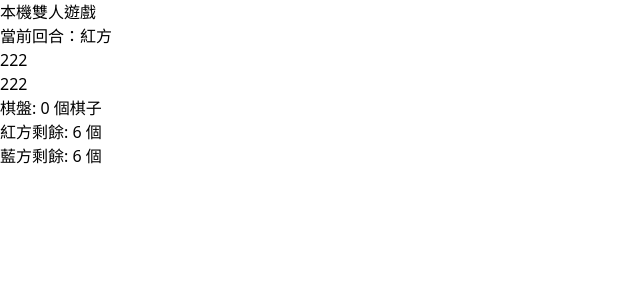
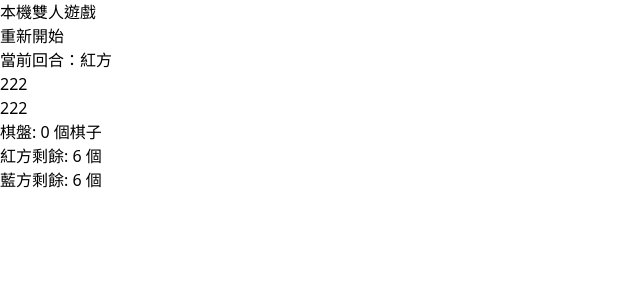
Before and after one commit to sexyoung/yumyum, a React (Vite) app in the folder packages/web/: page /local in a window 1280 px wide. Shown: the top 300 px of the page, without its empty margins (0-640 px from the left). Built offline with nearby package versions, Linux system fonts and the light colour scheme.

Commit message:
refactor: using lib/storage function :sheep:

```diff
--- a/packages/web/src/pages/LocalGame.tsx
+++ b/packages/web/src/pages/LocalGame.tsx
@@ -1,4 +1,4 @@
-import { useState } from 'react';
+import { useState, useEffect } from 'react';
 import { GameState, PieceSize, PieceColor } from '@yumyum/types';
 import Board from '../components/Board';
 import PlayerReserve from '../components/PlayerReserve';
@@ -8,6 +8,10 @@ import {
   placePieceFromReserve as executePlacePiece,
   movePieceOnBoard as executeMovePiece,
 } from '../lib/gameLogic';
+import {
+  saveLocalGameState,
+  loadLocalGameState,
+} from '../lib/storage';
 
 // 選擇狀態類型
 type SelectedPiece = {
@@ -36,9 +40,17 @@ const initialGameState: GameState = {
 };
 
 export default function LocalGame() {
-  const [gameState, setGameState] = useState<GameState>(initialGameState);
+  const [gameState, setGameState] = useState<GameState>(() => {
+    // 初始化時嘗試載入保存的狀態
+    return loadLocalGameState() || initialGameState;
+  });
   const [selectedPiece, setSelectedPiece] = useState<SelectedPiece>(null);
   const [errorMessage, setErrorMessage] = useState<string | null>(null);
+
+  // 每次遊戲狀態更新時自動保存到 localStorage
+  useEffect(() => {
+    saveLocalGameState(gameState);
+  }, [gameState]);
 
   // 點擊儲備區棋子
   const handlePieceClick = (color: PieceColor, size: PieceSize) => {
@@ -147,11 +159,27 @@ export default function LocalGame() {
     setErrorMessage(null);
   };
 
+  // 重新開始遊戲
+  const handleRestart = () => {
+    setGameState(initialGameState);
+    setSelectedPiece(null);
+    setErrorMessage(null);
+  };
+
   return (
     <div className="h-[100dvh] bg-gray-50 flex flex-col overflow-hidden">
       {/* 標題 - 不使用 fixed，改用 flex-none */}
       <div className="flex-none p-2 md:p-4 bg-white shadow">
-        <h1 className="text-lg md:text-2xl font-bold text-center">本機雙人遊戲</h1>
+        <div className="flex items-center justify-between">
+          <h1 className="text-lg md:text-2xl font-bold flex-1 text-center">本機雙人遊戲</h1>
+          <button
+            onClick={handleRestart}
+            className="px-3 py-1 md:px-4 md:py-2 text-sm md:text-base bg-gray-600 hover:bg-gray-700 text-white rounded transition-colors"
+            data-testid="restart-button"
+          >
+            重新開始
+          </button>
+        </div>
 
         {/* 勝利訊息 */}
         {gameState.winner ? (
```
